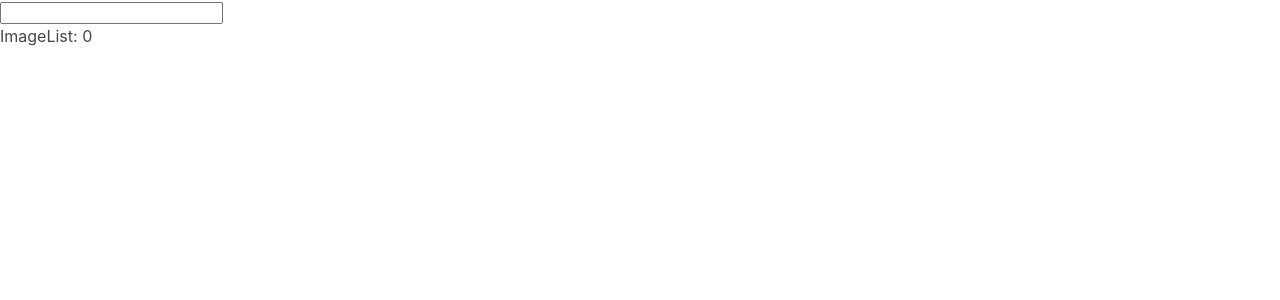
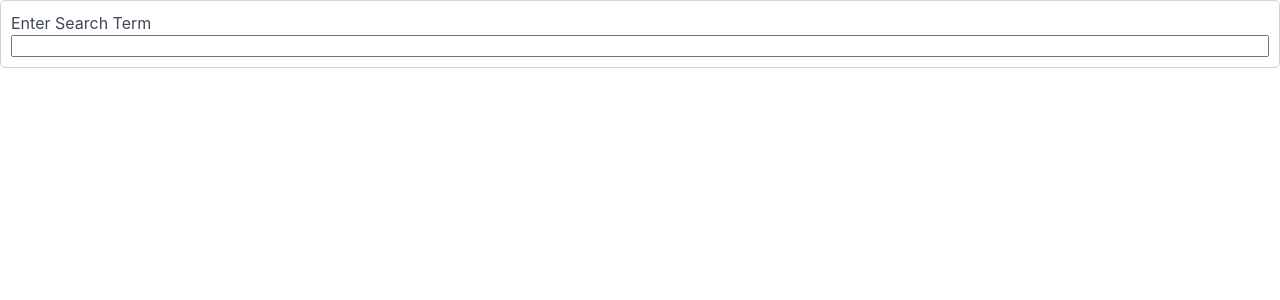
Before and after one commit to erwinmacaraig/modern-react-with-redux, a React (Create React App) app: page / in a window 1280 px wide. Shown: the top 300 px of the page. Built offline with nearby package versions, Linux system fonts and the light colour scheme.

Commit message:
finalize search for images

```diff
--- a/src/App.js
+++ b/src/App.js
@@ -1,28 +1,17 @@
 // when we are importing folders of files out of the node modules directory
 // we do not have to use a relative path
-import { useState } from 'react';
+
 import 'bulma/css/bulma.css';
 import './App.css';
 import PDA from './pages/PDA';
 import Animals from './pages/Animals';
+import Search from './pages/Search';
 //==========================
-import SearchBar from './components/SearchBar';
-import ImageList from './components/ImageList';
-import searchImages from './api';
+
 
 
 function App(){
-    const [images, setImages] = useState([]);
-    const handleSubmit = async (term) => {
-        const result = await searchImages(term);
-        setImages(result);
-    }
-    return (
-        <div>
-            <SearchBar onSubmit={handleSubmit} />
-            <ImageList images={images} />
-        </div>
-    );
+       return <Search />
 }
 
 export default App;
--- /dev/null
+++ b/src/components/ImageList.css
@@ -0,0 +1,9 @@
+.image-list {
+    columns: 6 200px;
+    column-gap: 10px;
+}
+
+img {
+    width: 100%;
+    margin-bottom: 10px;
+}
--- a/src/components/ImageList.js
+++ b/src/components/ImageList.js
@@ -1,7 +1,14 @@
+import './ImageList.css';
+import ImageShow from './ImageShow';
 
 function ImageList({images}){
+    const renderedImages = images.map((image) => {
+        return <ImageShow key={image.id} image={image} />
+    });
     return (
-        <div>ImageList: {images.length}</div>
+        <div className='image-list'>
+            {renderedImages}
+        </div>
     );
 }
 
--- a/src/components/ImageShow.js
+++ b/src/components/ImageShow.js
@@ -1,6 +1,6 @@
-function ImageShow(){
+function ImageShow({image}){
     return (
-        <div>Image Show</div>
+        <img src={image.urls.small} alt={image.alt_description} />
     );
 }
 
--- /dev/null
+++ b/src/components/SearchBar.css
@@ -0,0 +1,10 @@
+.search-bar {
+    border: 1px solid lightgray;
+    border-radius: 5px;
+    padding: 10px;
+}
+
+.search-bar form {
+    display: flex;
+    flex-direction: column;
+}
--- a/src/components/SearchBar.js
+++ b/src/components/SearchBar.js
@@ -1,3 +1,4 @@
+import './SearchBar.css';
 import { useState } from 'react';
 
 function SearchBar({onSubmit}){
@@ -11,8 +12,9 @@ function SearchBar({onSubmit}){
     };
 
     return (
-        <div>
+        <div className='search-bar'>
             <form onSubmit={handleFormSubmit}>
+                <label>Enter Search Term</label>
                 <input value={term} onChange={handleChange} />
             </form>
         </div>
--- /dev/null
+++ b/src/pages/Search.js
@@ -0,0 +1,20 @@
+
+import { useState } from 'react';
+import SearchBar from '../components/SearchBar';
+import ImageList from '../components/ImageList';
+import searchImages from '../api';
+function Search(){
+    const [images, setImages] = useState([]);
+    const handleSubmit = async (term) => {
+        const result = await searchImages(term);
+        setImages(result);
+    }
+    return (
+        <div>
+            <SearchBar onSubmit={handleSubmit} />
+            <ImageList images={images} />
+        </div>
+    );
+}
+
+export default Search;
```
